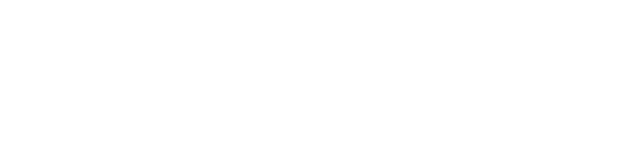
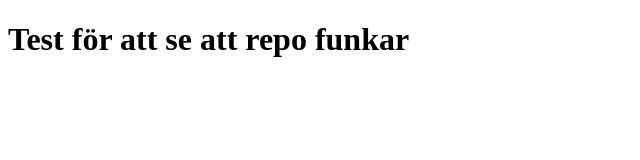
Before and after one commit to stinaRamona/projektDT211G, a website built with Parcel: page src/index.html in a window 1280 px wide. Shown: the whole page, without its empty margins (0-640 px from the left). Built offline with nearby package versions, Linux system fonts and the light colour scheme.

Commit message:
Testat att uppdatera

```diff
--- a/src/index.html
+++ b/src/index.html
@@ -7,6 +7,6 @@
     <script src="js/main.js" defer></script>
 </head>
 <body>
-
+    <h1>Test för att se att repo funkar</h1>
 </body>
 </html>
```
